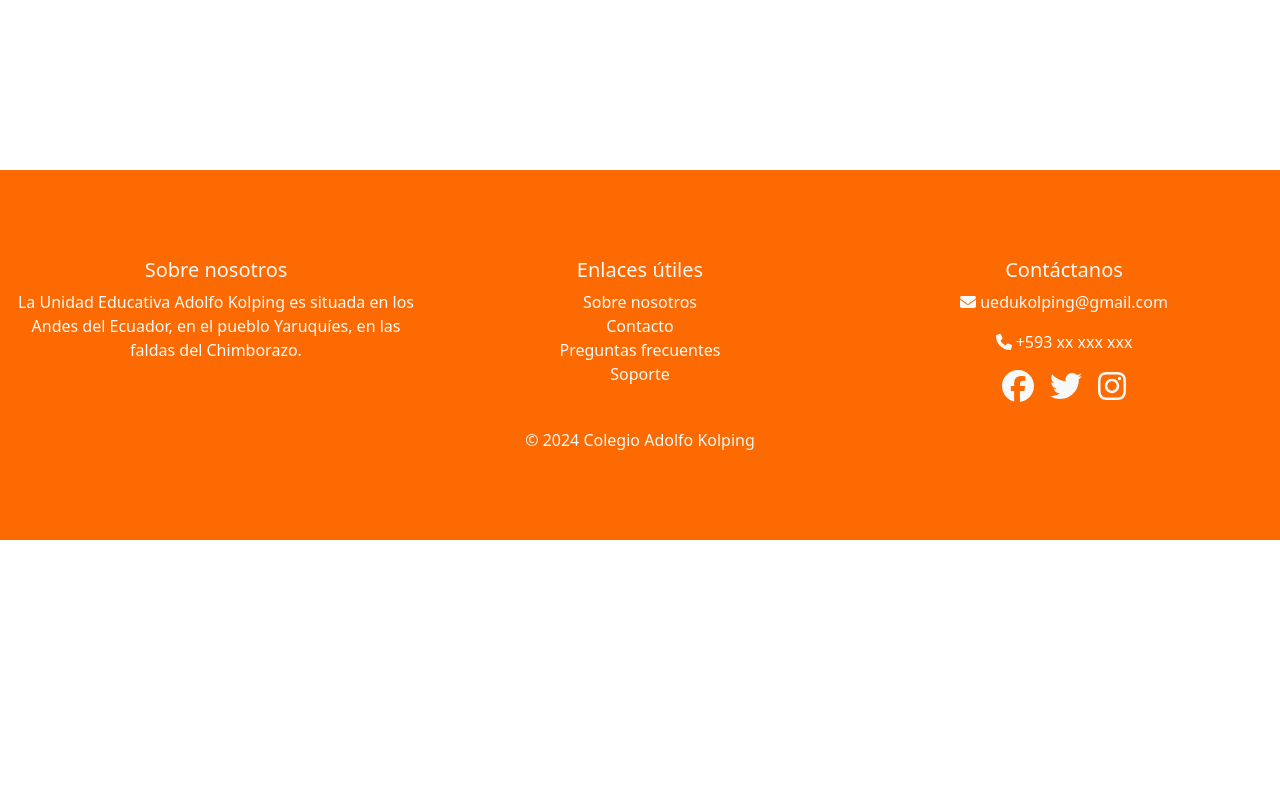
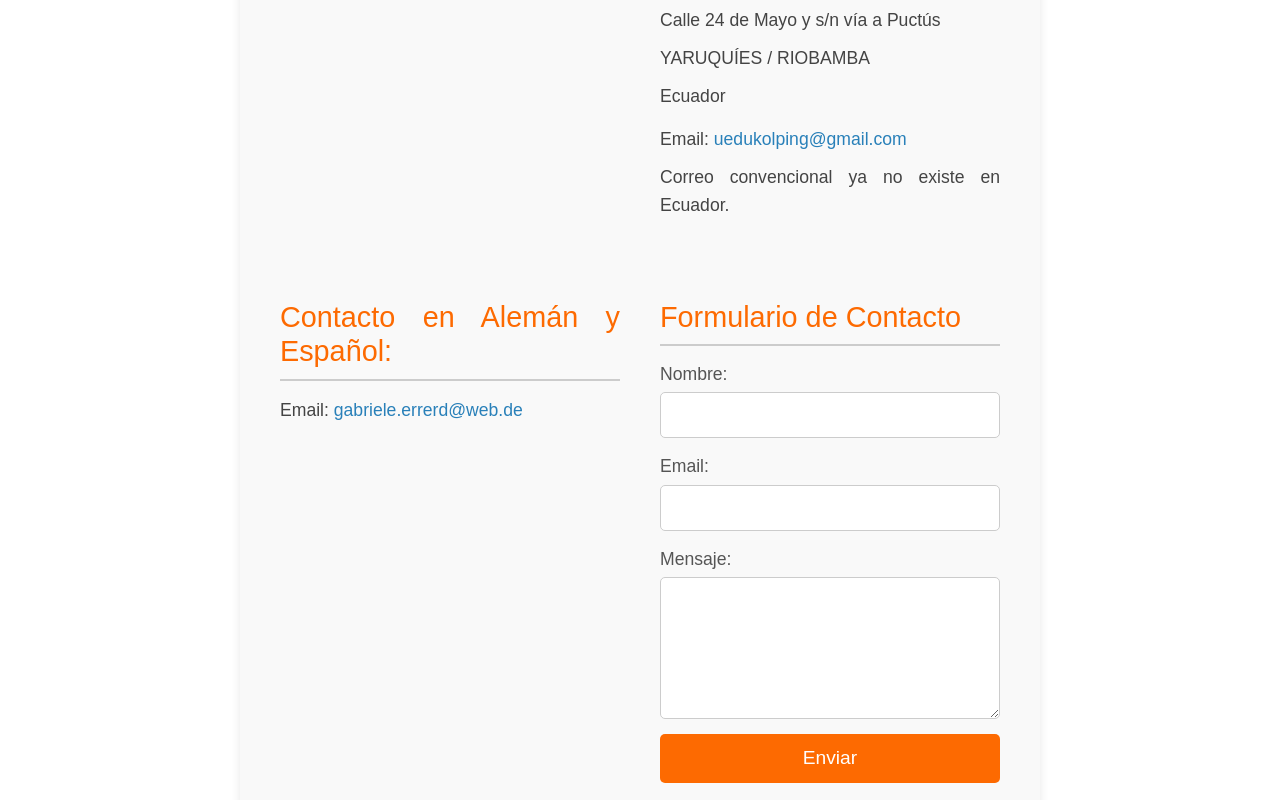
Before and after one commit to aguijarro1029/PagWeb-Colegio-Adolfo-Kolping, a React (Vite) app: page /contact in a window 1280 px wide. Shown: the part 260-1060 px from the top of the page. Before the commit the page ends 800 px from the top, so only its background shows below. Built offline with nearby package versions, Linux system fonts and the light colour scheme.

Commit message:
Contacto - Sebas González

```diff
--- a/src/App.tsx
+++ b/src/App.tsx
@@ -13,6 +13,7 @@
 import Escuela_colegio from './Pages/Escuela_colegio';
 import Direccion from './Pages/Direccion';
 import Historia from './Pages/Historia';
+import Contact from './Pages/Contact';
 
 const App: React.FC = () => {
   return (
@@ -27,6 +28,7 @@
             <Route path="/direccion" element={<Direccion />} />
             <Route path="/historia" element={<Historia />} />
             <Route path="/talleres" element={<Talleres />} />
+            <Route path="/contact" element={<Contact />} />
           </Routes>
         </main>
         <Footer />
--- /dev/null
+++ b/src/Pages/Contact.tsx
@@ -0,0 +1,42 @@
+import React from 'react';
+import '../css/inicio.css';
+
+const Contact: React.FC = () => {
+  return (
+    <div className="main-content contact-container">
+      <h1>Contacto</h1>
+      <div className="contact-details text-content">
+        <h2>Nuestra ubicación:</h2>
+        <address>
+          <p>Unidad Educativa Adolfo Kolping</p>
+          <p>Calle 24 de Mayo y s/n vía a Puctús</p>
+          <p>YARUQUÍES / RIOBAMBA</p>
+          <p>Ecuador</p>
+        </address>
+        <p>Email: <a href="mailto:uedukolping@gmail.com">uedukolping@gmail.com</a></p>
+        <p>Correo convencional ya no existe en Ecuador.</p>
+      </div>
+      <div className="contact-details text-content">
+        <h2>Contacto en Alemán y Español:</h2>
+        <p>Email: <a href="mailto:gabriele.errerd@web.de">gabriele.errerd@web.de</a></p>
+      </div>
+      <div className="contact-details text-content">
+        <h2>Formulario de Contacto</h2>
+        <form className="contact-form">
+          <label htmlFor="name">Nombre:</label>
+          <input type="text" id="name" name="name" required />
+
+          <label htmlFor="email">Email:</label>
+          <input type="email" id="email" name="email" required />
+
+          <label htmlFor="message">Mensaje:</label>
+          <textarea id="message" name="message" rows={5} required></textarea>
+
+          <button type="submit">Enviar</button>
+        </form>
+      </div>
+    </div>
+  );
+};
+
+export default Contact;
--- a/src/css/inicio.css
+++ b/src/css/inicio.css
@@ -141,3 +141,85 @@
 a:hover {
   text-decoration: underline;
 }
+
+
+/* Estilos de Contacto */
+.contact-container {
+  padding: 20px;
+  max-width: 800px;
+  margin: 20px auto;
+  font-family: Arial, sans-serif;
+  background-color: #f9f9f9;
+  border-radius: 8px;
+  box-shadow: 0 0 10px rgba(0, 0, 0, 0.1);
+}
+
+.contact-details {
+  margin-bottom: 30px;
+}
+
+.contact-details h2 {
+  font-size: 1.8em;
+  color: #fd6a01; /* Usamos el color existente para los títulos */
+  border-bottom: 2px solid #ccc;
+  padding-bottom: 10px;
+  margin-bottom: 15px;
+}
+
+.contact-details p {
+  font-size: 1.1em;
+  color: #444;
+  line-height: 1.6;
+  margin-bottom: 10px;
+}
+
+address {
+  font-style: normal;
+  margin-bottom: 15px;
+}
+
+a {
+  color: #2980b9;
+  text-decoration: none;
+}
+
+a:hover {
+  text-decoration: underline;
+}
+
+.contact-form {
+  display: flex;
+  flex-direction: column;
+}
+
+.contact-form label {
+  font-size: 1.1em;
+  margin-bottom: 5px;
+  color: #555;
+}
+
+.contact-form input,
+.contact-form textarea {
+  font-size: 1em;
+  padding: 10px;
+  margin-bottom: 15px;
+  border: 1px solid #ccc;
+  border-radius: 5px;
+  box-sizing: border-box;
+  width: 100%;
+}
+
+.contact-form button {
+  padding: 10px 20px;
+  font-size: 1.2em;
+  color: #fff;
+  background-color: #fd6a01; /* Usamos el color existente */
+  border: none;
+  border-radius: 5px;
+  cursor: pointer;
+  transition: background-color 0.3s ease;
+}
+
+.contact-form button:hover {
+  background-color: #e55d00;
+}
```
